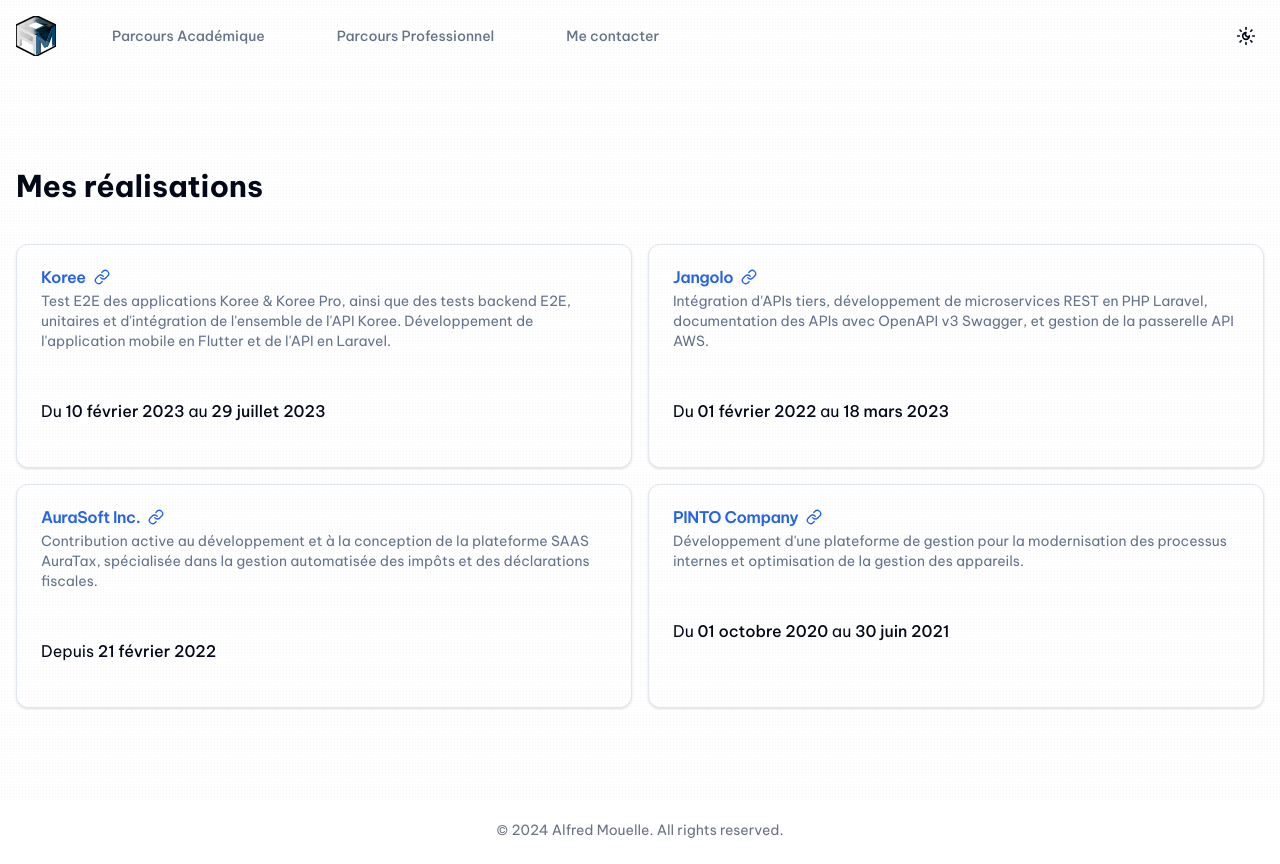
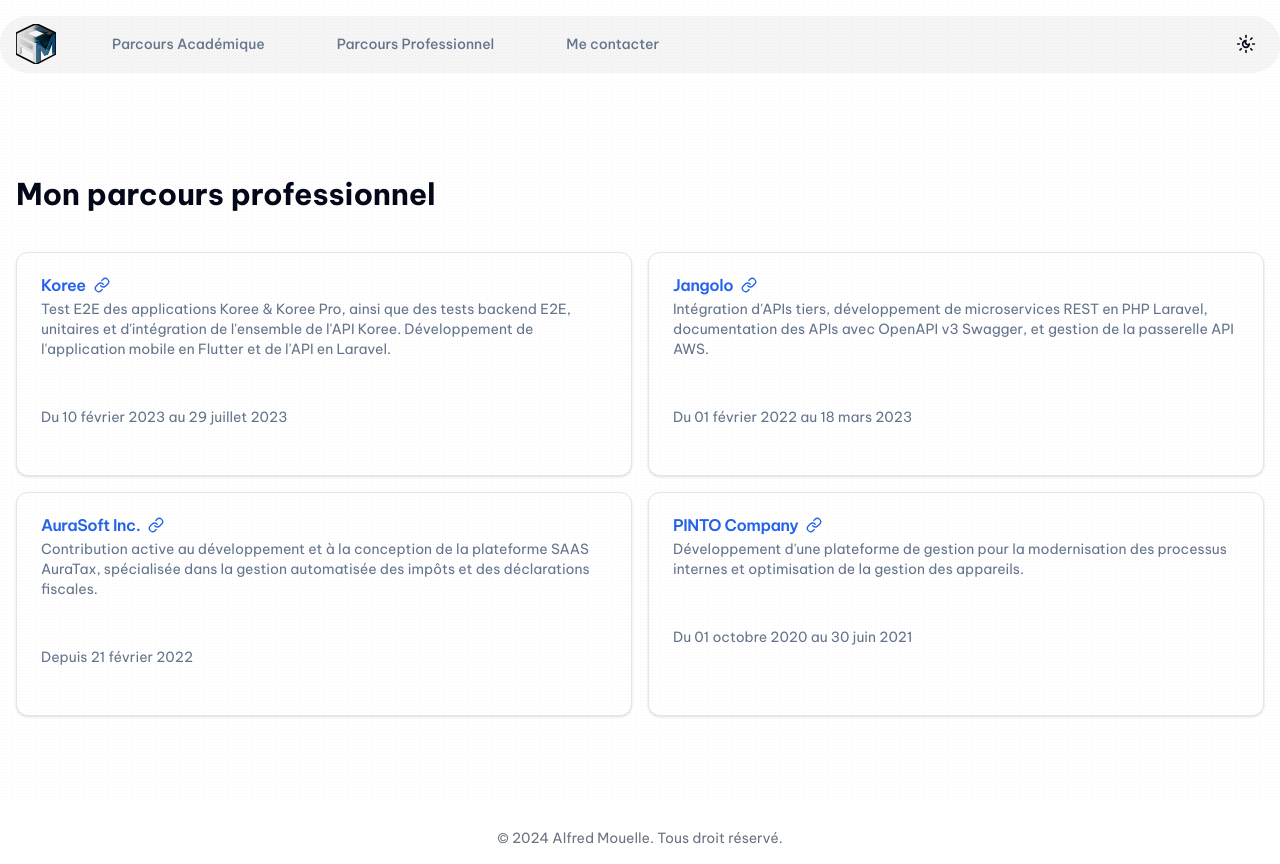
Before and after one commit to alfredmouelle/alfredmouelle, a Next.js app: page /jobs in a window 1280 px wide. Built offline with nearby package versions, Linux system fonts and the light colour scheme.

Commit message:
fix: layout

```diff
--- a/app/(web)/(layout)/footer.tsx
+++ b/app/(web)/(layout)/footer.tsx
@@ -3,7 +3,7 @@
     <footer className="h-20 py-4">
       <div className="container">
         <p className="text-center text-sm text-gray-500">
-          &copy; {new Date().getFullYear()} Alfred Mouelle. All rights reserved.
+          &copy; {new Date().getFullYear()} Alfred Mouelle. Tous droit réservé.
         </p>
       </div>
     </footer>
--- a/app/(web)/(layout)/header.tsx
+++ b/app/(web)/(layout)/header.tsx
@@ -9,7 +9,7 @@
 export const Header = () => {
   return (
     <header className="h-20 py-4">
-      <nav className="container flex items-center rounded-full md:gap-10">
+      <nav className="container flex items-center rounded-full bg-[#F5F5F6] py-2 shadow-sm dark:bg-[#0D1324] md:gap-10">
         <div className="flex items-center justify-center">
           <Link href={APP_ROUTES.web.home}>
             <Image src="/assets/logo.svg" alt="Logo" width={40} height={40} />
--- a/app/(web)/(layout)/navlinks.tsx
+++ b/app/(web)/(layout)/navlinks.tsx
@@ -10,6 +10,7 @@
   SheetTrigger,
 } from "@/components/ui/sheet";
 import { cn } from "@/lib/utils";
+import Image from "next/image";
 import { useRouter, useSearchParams } from "next/navigation";
 import { useState } from "react";
 
@@ -84,7 +85,10 @@
       <SheetContent side="left" aria-describedby="app-menu">
         <SheetHeader>
           <SheetTitle className="font-brand text-2xl font-semibold md:text-3xl">
-            Portfolio
+            <div className="flex items-center justify-center gap-x-2">
+              <Image src="/assets/logo.svg" alt="Logo" width={25} height={25} />
+              Portfolio
+            </div>
           </SheetTitle>
         </SheetHeader>
         <ul className="mt-8 flex flex-col gap-4 text-sm font-medium">
--- a/app/(web)/jobs/page.tsx
+++ b/app/(web)/jobs/page.tsx
@@ -9,7 +9,7 @@
 
   return (
     <Section>
-      <SectionTitle>Mes réalisations</SectionTitle>
+      <SectionTitle>Mon parcours professionnel</SectionTitle>
 
       <ul className="grid gap-4 md:grid-cols-2">
         {jobs.map((job) => (
--- a/src/components/contact.form.tsx
+++ b/src/components/contact.form.tsx
@@ -56,7 +56,7 @@
             control={form.control}
             render={({ field }) => (
               <FormItem>
-                <FormLabel>Nom & Prénom</FormLabel>
+                <FormLabel>Nom Prénom</FormLabel>
                 <FormControl>
                   <Input
                     placeholder="Alfred Mouelle"
--- a/src/components/job-card.tsx
+++ b/src/components/job-card.tsx
@@ -12,7 +12,7 @@
 
 export const JobCard = ({ job }: { job: Job }) => {
   return (
-    <Card className="min-h-56 transition-colors delay-0 duration-200 hover:border-primary hover:bg-accent">
+    <Card className="min-h-56 transition delay-0 duration-200 hover:scale-[1.02] hover:border-primary hover:bg-accent">
       <CardHeader>
         <CardTitle className="flex items-center gap-x-2 text-primary">
           {job.company}{" "}
@@ -38,14 +38,15 @@
 }: Pick<Job, "endDate" | "startDate">) {
   if (!endDate)
     return (
-      <span>
-        Depuis <span className="font-medium">{formatDate(startDate)}</span>
+      <span className="text-sm text-muted-foreground">
+        Depuis <span>{formatDate(startDate)}</span>
       </span>
     );
+
   return (
-    <span>
-      Du <span className="font-medium">{formatDate(startDate)}</span> au
-      <span className="font-medium"> {formatDate(endDate)}</span>
+    <span className="text-sm text-muted-foreground">
+      Du <span>{formatDate(startDate)}</span> au
+      <span> {formatDate(endDate)}</span>
     </span>
   );
 };
```
